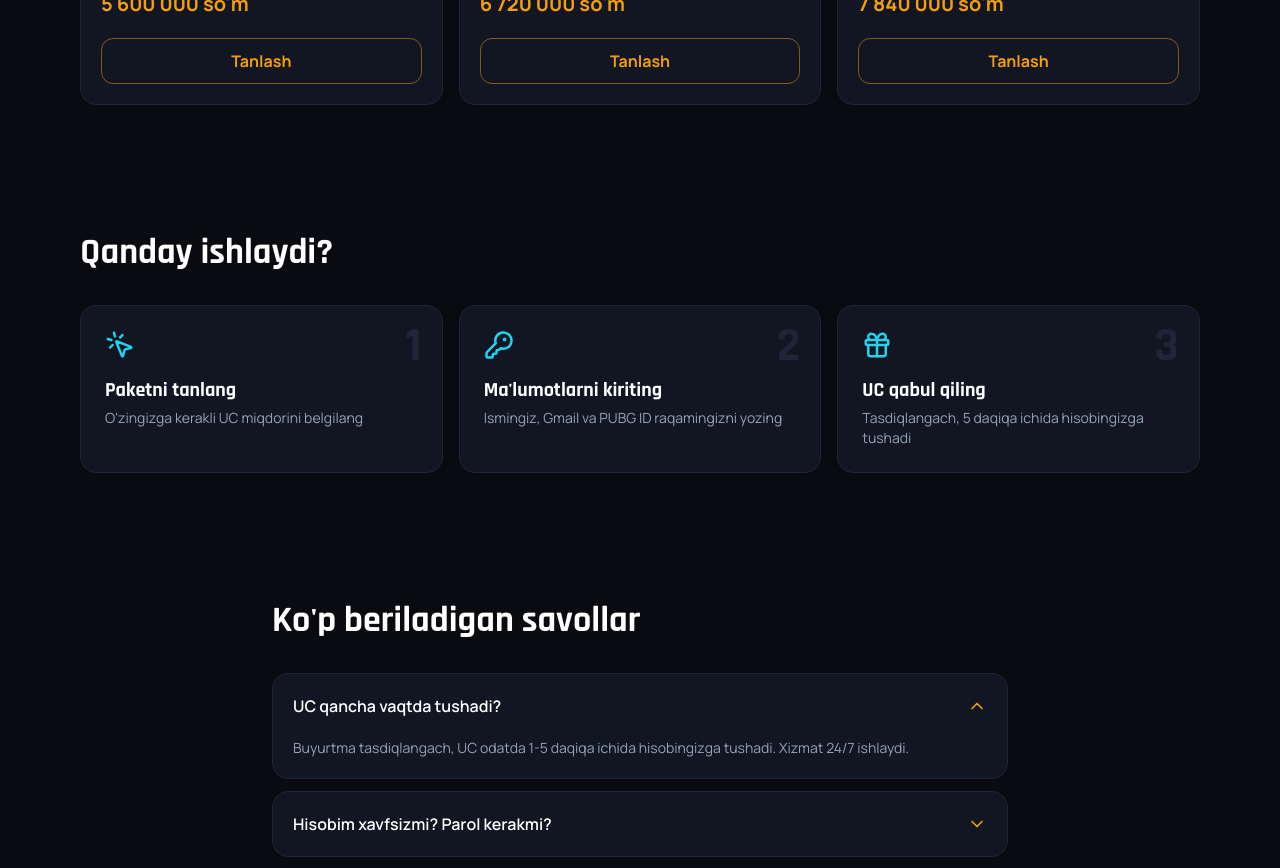
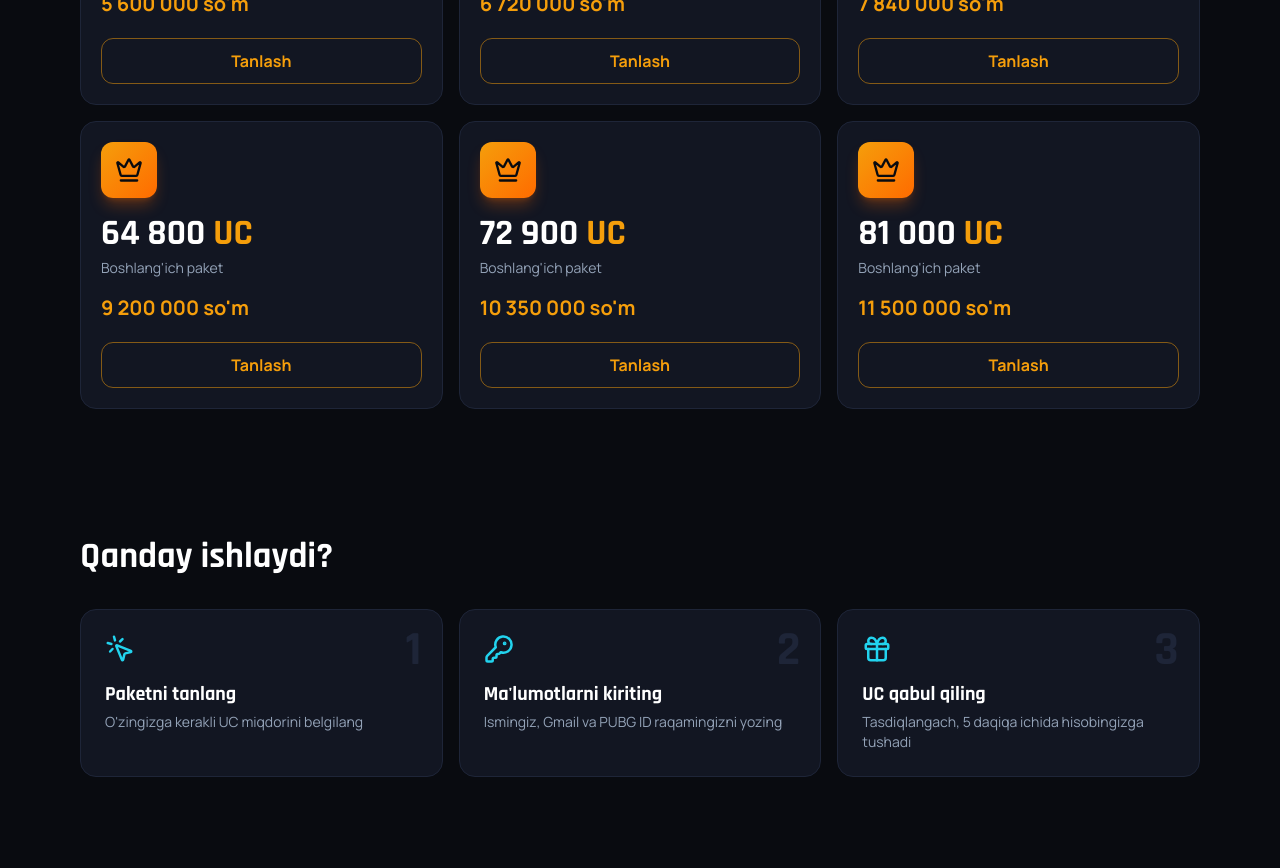
Before and after one commit to shamshodbee/Oson-UC-sayti, a Next.js app: page / in a window 1280 px wide. Shown: the part 3720-4588 px from the top of the page. Built offline with nearby package versions, Linux system fonts and the light colour scheme.

Commit message:
Oson UC yangilandim

```diff
--- a/components/data.ts
+++ b/components/data.ts
@@ -31,6 +31,9 @@ export const PACKAGES: Pkg[] = [
   { id: "40500", uc: 40500, base: 40500, bonus: 0, price: 5600000 },
   { id: "48600", uc: 48600, base: 48600, bonus: 0, price: 6720000 },
   { id: "56700", uc: 56700, base: 56700, bonus: 0, price: 7840000 },
+  { id: "64800", uc: 64800, base: 64800, bonus: 0, price: 9200000 },
+  { id: "72900", uc: 72900, base: 72900, bonus: 0, price: 10350000 },
+  { id: "81000", uc: 81000, base: 81000, bonus: 0, price: 11500000 },
 ];
 
 export const fmt = (n: number) => n.toLocaleString("en-US").replace(/,/g, " ");
```
Also changed, not shown: 1 other file (tests, documents, lock files or other folders).
